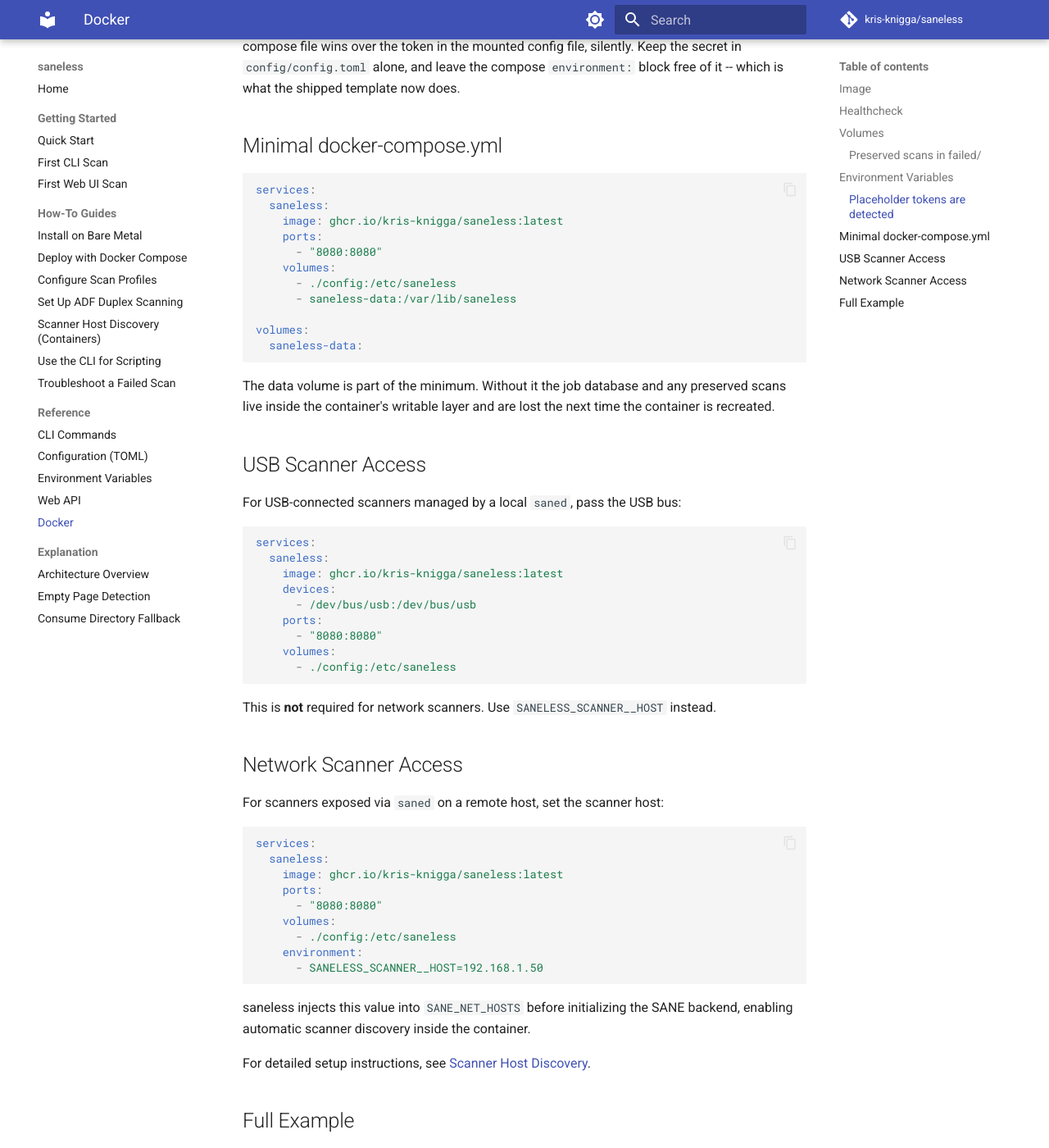
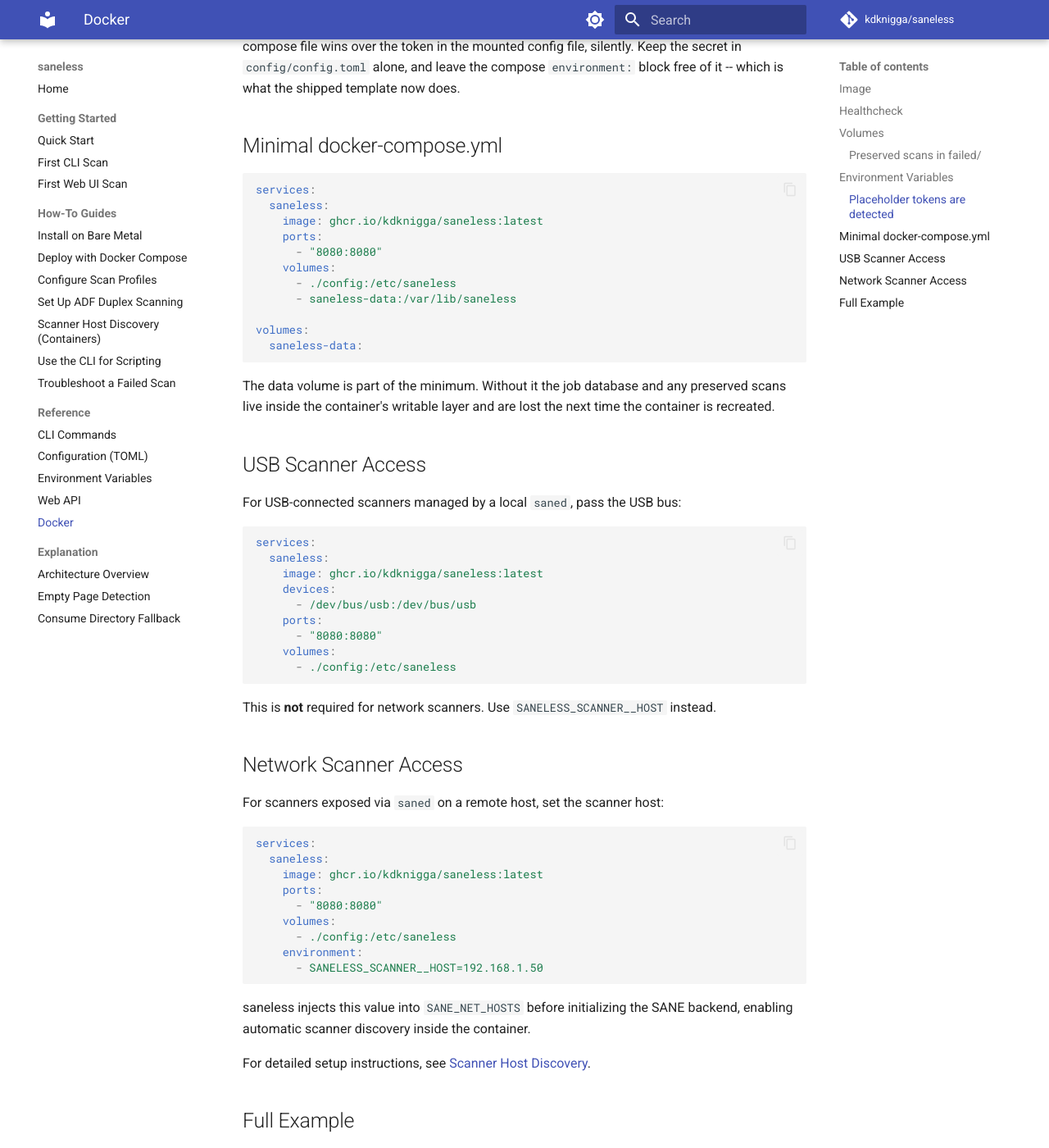
Before and after one commit to kdknigga/saneless, an MkDocs documentation site: the page built from docs/reference/docker.md, in a window 1280 px wide and 1400 px high, scrolled down 3869 px. Shown: the whole window at 82% size. Built offline with MkDocs 1.6.1 and Material for MkDocs 9.7.7, drawn with Linux system fonts in a browser that asks for light colours; comment, search, counter and statistics services are not loaded; some of the changed text lies outside the part shown.

Commit message:
feat(31-02): rename the GitHub owner and guard it
- rename 24 project URLs across README, the compose template, five docs
  pages, mkdocs.yml and pyproject.toml's [project.urls] to kdknigga
- add test_no_shipped_file_references_the_old_owner: every tracked path
  outside .planning/ is scanned, so a new file is covered automatically
- assemble the forbidden slug from two constants via an f-string, so the
  guard is not exempt from its own scan and ruff FLY002 cannot fold it back
- delete COMPOSE_KRIS_KNIGGA_COUNT, the Phase 30 test that required the old
  name, and the docstring sentence that named it

The rename, the deletions and the guard are one commit: the deleted Phase 30
test asserted the compose file still carried the old name, so any other
ordering leaves the suite red at some commit.

Co-Authored-By: Claude Opus 5 <noreply@anthropic.com>
Claude-Session: https://claude.ai/code/session_01GNVcwqdLVzM1otZuRnrRZx

````diff
--- a/docker-compose.yml
+++ b/docker-compose.yml
@@ -12,7 +12,7 @@
 
 services:
   saneless:
-    image: ghcr.io/kris-knigga/saneless:latest
+    image: ghcr.io/kdknigga/saneless:latest
     ports:
       - "8080:8080"
     volumes:
@@ -22,7 +22,7 @@ services:
       # mount makes that rename fail with EBUSY.
       # If config.toml is missing, saneless starts with defaults plus
       # environment variables and does not create the file.
-      # See: https://github.com/kris-knigga/saneless#configuration
+      # See: https://github.com/kdknigga/saneless#configuration
       - ./config:/etc/saneless
       # Durable state: job database and preserved scans. /tmp/saneless is
       # deliberately NOT mounted -- it is disposable scratch space.
--- a/docs/reference/docker.md
+++ b/docs/reference/docker.md
@@ -6,7 +6,7 @@ saneless publishes an OCI container image for deployment alongside paperless-ngx
 
 | Property | Value |
 |----------|-------|
-| Image | `ghcr.io/kris-knigga/saneless:latest` |
+| Image | `ghcr.io/kdknigga/saneless:latest` |
 | Base | `python:3.14-slim` |
 | Entrypoint | `saneless serve` |
 | Port | `8080` |
@@ -138,7 +138,7 @@ shipped template now does.
 ```yaml
 services:
   saneless:
-    image: ghcr.io/kris-knigga/saneless:latest
+    image: ghcr.io/kdknigga/saneless:latest
     ports:
       - "8080:8080"
     volumes:
@@ -160,7 +160,7 @@ For USB-connected scanners managed by a local `saned`, pass the USB bus:
 ```yaml
 services:
   saneless:
-    image: ghcr.io/kris-knigga/saneless:latest
+    image: ghcr.io/kdknigga/saneless:latest
     devices:
       - /dev/bus/usb:/dev/bus/usb
     ports:
@@ -178,7 +178,7 @@ For scanners exposed via `saned` on a remote host, set the scanner host:
 ```yaml
 services:
   saneless:
-    image: ghcr.io/kris-knigga/saneless:latest
+    image: ghcr.io/kdknigga/saneless:latest
     ports:
       - "8080:8080"
     volumes:
@@ -196,7 +196,7 @@ For detailed setup instructions, see [Scanner Host Discovery](../how-to/scanner-
 ```yaml
 services:
   saneless:
-    image: ghcr.io/kris-knigga/saneless:latest
+    image: ghcr.io/kdknigga/saneless:latest
     ports:
       - "8080:8080"
     volumes:
--- a/mkdocs.yml
+++ b/mkdocs.yml
@@ -1,8 +1,8 @@
 site_name: saneless
 site_description: SANE scanner to paperless-ngx bridge
-site_url: https://kris-knigga.github.io/saneless/
-repo_url: https://github.com/kris-knigga/saneless
-repo_name: kris-knigga/saneless
+site_url: https://kdknigga.github.io/saneless/
+repo_url: https://github.com/kdknigga/saneless
+repo_name: kdknigga/saneless
 
 theme:
   name: material
--- a/pyproject.toml
+++ b/pyproject.toml
@@ -39,9 +39,9 @@ dependencies = [
 saneless = "saneless:main"
 
 [project.urls]
-Homepage = "https://github.com/kris-knigga/saneless"
-Repository = "https://github.com/kris-knigga/saneless"
-Issues = "https://github.com/kris-knigga/saneless/issues"
+Homepage = "https://github.com/kdknigga/saneless"
+Repository = "https://github.com/kdknigga/saneless"
+Issues = "https://github.com/kdknigga/saneless/issues"
 
 [build-system]
 requires = ["uv_build>=0.10.3,<0.11.0"]
````
Also changed, not shown: README.md (+6 -6 lines), docs/getting-started/first-cli-scan.md (+1 -1 lines), docs/getting-started/quick-start.md (+1 -1 lines), docs/how-to/deploy-docker-compose.md (+2 -2 lines), docs/how-to/scanner-host-discovery.md (+1 -1 lines), 1 other file.
